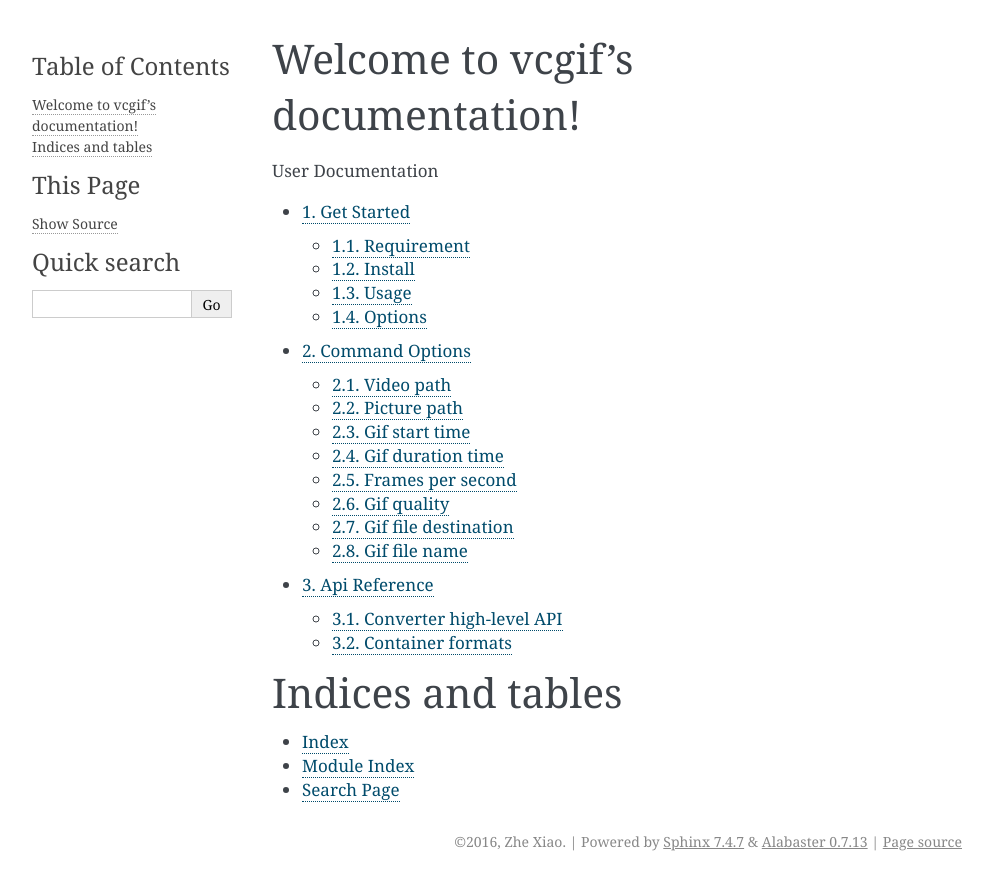
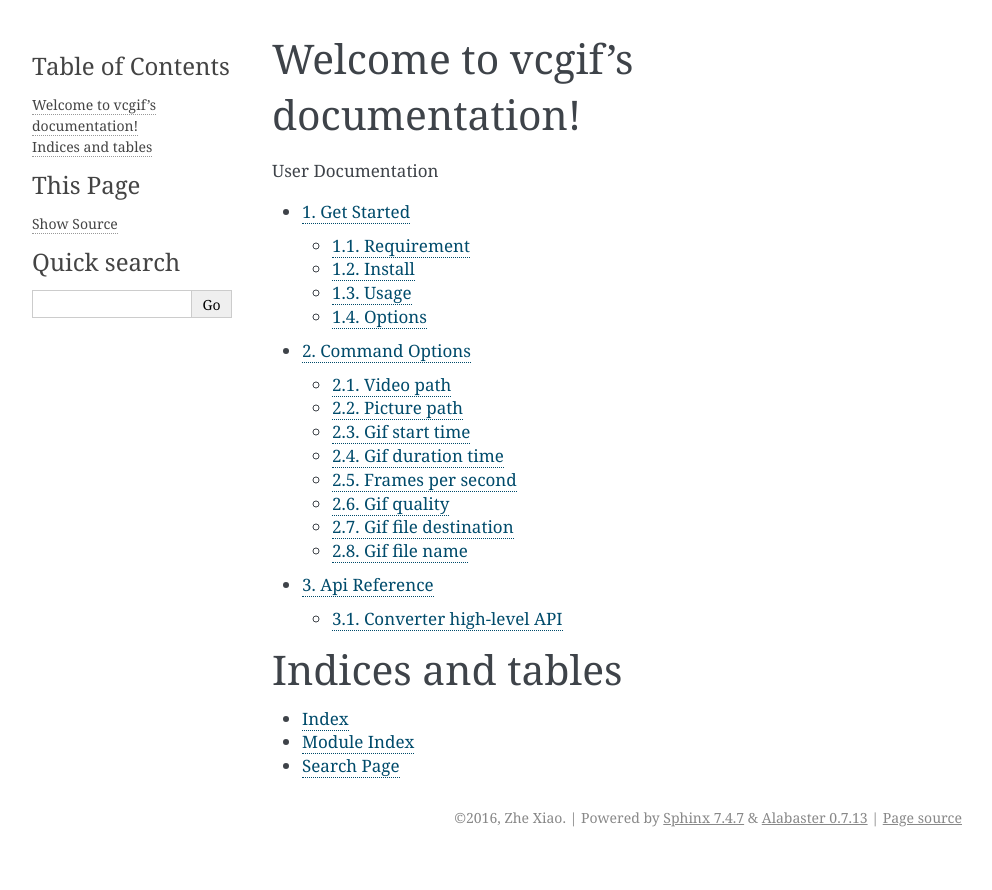
Before and after one commit to BACKORG/vcgif, a Sphinx documentation site: the page built from docs/index.rst, in a window 1280 px wide. Shown: the top 890 px of the page, without its empty margins (148-1140 px from the left). Built offline with Sphinx 7.4.7, drawn with Linux system fonts in a browser that asks for light colours.

```diff
--- a/docs/api_ref.rst
+++ b/docs/api_ref.rst
@@ -6,10 +6,3 @@ Converter high-level API
 
 .. automodule:: vcgif
     :members:
-
-
-Container formats
------------------
-
-.. automodule:: vcgif.ZVideo
-    :members:
```
